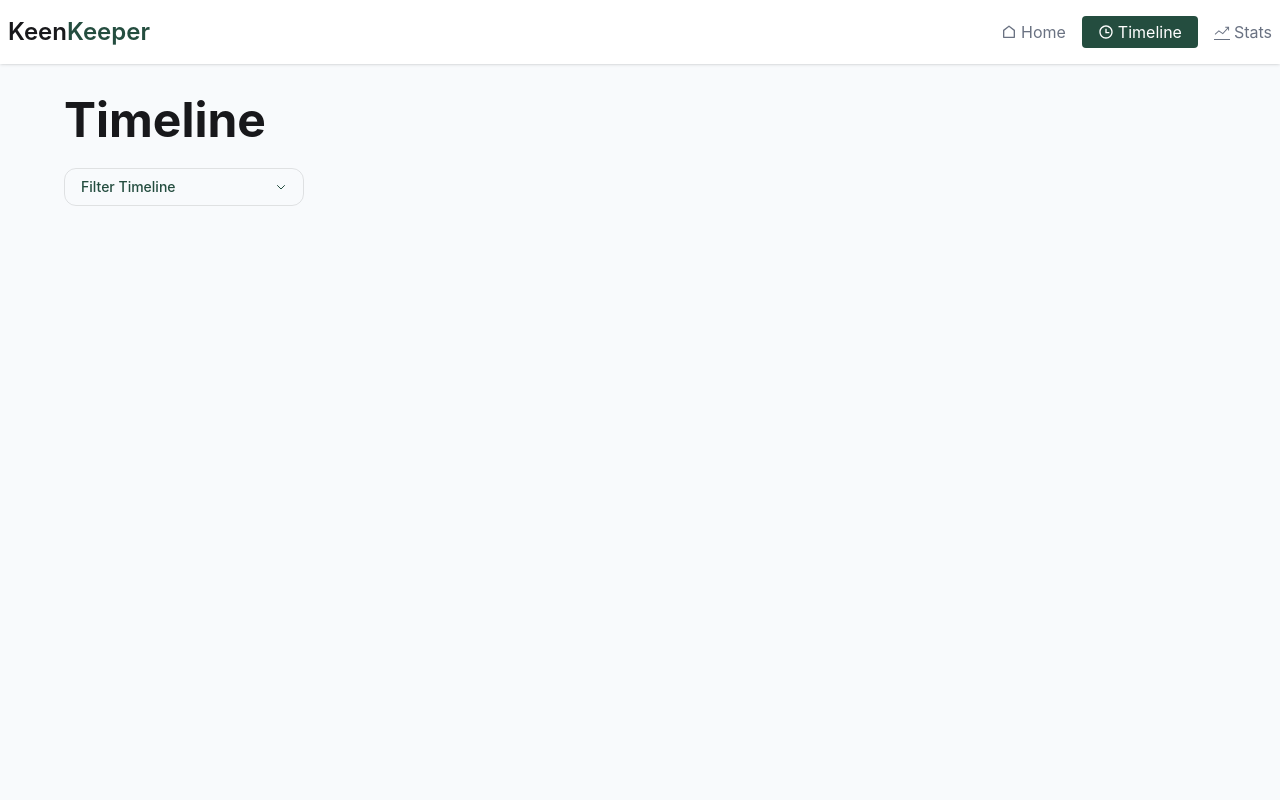
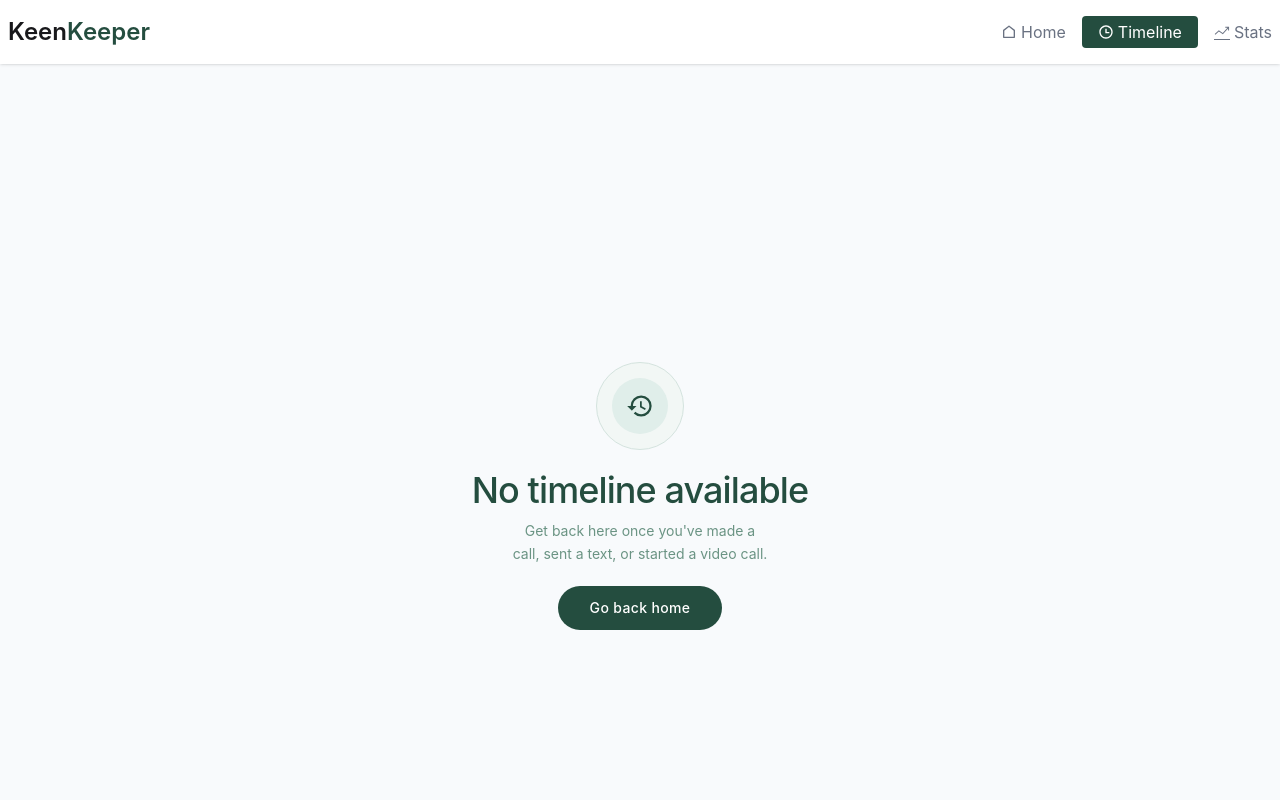
Before and after one commit to Aminulislam98/KeenKeeper, a React (Vite) app: page /timeline in a window 1280 px wide. Shown: the top 800 px of the page. Built offline with nearby package versions, Linux system fonts and the light colour scheme.

Commit message:
in filter, a tostify has been added if text are not available and if it select it will warn not text available

```diff
--- a/src/pages/TimeLine/TimeLIne.jsx
+++ b/src/pages/TimeLine/TimeLIne.jsx
@@ -6,6 +6,8 @@ import { AllDataContext } from "../../context/AllDataProvider";
 import TimelineCard from "../../utility/TimelineCard";
 import { IoCall } from "react-icons/io5";
 import { IoMdText, IoMdVideocam } from "react-icons/io";
+import NoTimelineAvailable from "../../utility/NoTimelineAvailable";
+import { toast } from "react-toastify";
 
 const TimeLIne = () => {
   const { callHistory } = useContext(AllDataContext);
@@ -16,6 +18,9 @@ const TimeLIne = () => {
   }, [callHistory]);
 
   const filterHistory = useMemo(() => {
+    if (filter === "See all history") {
+      return callHistory;
+    }
     if (filter === "Text") {
       return callHistory.filter((text) => text.title === "Text");
     }
@@ -28,9 +33,31 @@ const TimeLIne = () => {
     return callHistory;
   }, [filter, callHistory]);
 
+  useEffect(() => {
+    const filterNames = ["Text", "Call", "Video"];
+    if (
+      filterNames.includes(filter) &&
+      filterHistory.length === 0 &&
+      callHistory.length > 0
+    ) {
+      toast.error(`No ${filter} history available!`, {
+        position: "top-right",
+        autoClose: 4000,
+        hideProgressBar: false,
+        closeOnClick: true,
+        pauseOnHover: true,
+        draggable: true,
+        theme: "light",
+      });
+      setFilter("See all history");
+    }
+  }, [filter, filterHistory, callHistory]);
   console.log(filterHistory);
   return (
     <section className="min-h-screen bg-[#F8FAFC] py-8 px-4">
+      {filterHistory.length === 0 ? (
+        <NoTimelineAvailable></NoTimelineAvailable>
+      ) : (
         <div className="max-w-6xl w-full mx-auto ">
           {/* top section */}
           <div className="flex flex-col gap-6">
@@ -116,6 +143,7 @@ const TimeLIne = () => {
             ))}
           </div>
         </div>
+      )}
     </section>
   );
 };
--- /dev/null
+++ b/src/utility/NoTimelineAvailable.jsx
@@ -0,0 +1,36 @@
+import React from "react";
+import { MdOutlineHistory } from "react-icons/md";
+import { NavLink } from "react-router";
+
+const NoTimelineAvailable = () => {
+  return (
+    <div className="min-h-screen  flex items-center justify-center px-4">
+      <div className="flex flex-col items-center text-center">
+        {/* Double ring icon */}
+        <div className="w-22 h-22 rounded-full border border-[#d4e3de] bg-[#f2f7f5] flex items-center justify-center mb-5">
+          <div className="w-14 h-14 rounded-full bg-[#e0eeea] flex items-center justify-center">
+            <MdOutlineHistory size={28} color="#244D3F" />
+          </div>
+        </div>
+
+        <h2 className="text-4xl font-medium text-[#244D3F] tracking-tight mb-2.5">
+          No timeline available
+        </h2>
+
+        <p className="text-sm text-[#6b9484] leading-relaxed max-w-[255px] mb-5">
+          Get back here once you've made a call, sent a text, or started a video
+          call.
+        </p>
+
+        <NavLink
+          to={"/"}
+          className="px-8 py-3 rounded-full bg-[#244D3F] hover:bg-[#1a3a2e] text-white text-sm font-medium tracking-wide transition-colors"
+        >
+          Go back home
+        </NavLink>
+      </div>
+    </div>
+  );
+};
+
+export default NoTimelineAvailable;
```
Lines whose indentation alone changed are shown as unchanged.
